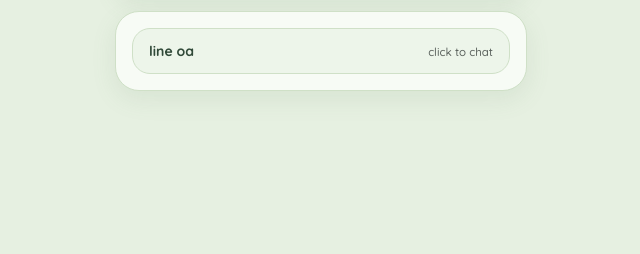
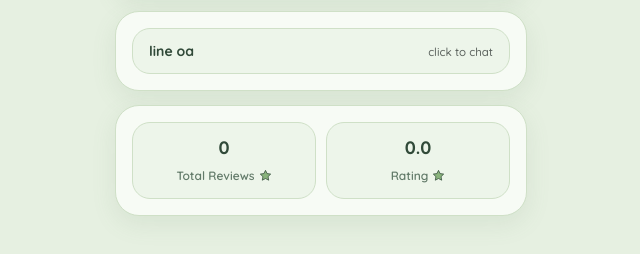
Before and after one commit to Luvselris/rinjang, a plain HTML site: page index.html in a window 1280 px wide. Shown: the part 338-592 px from the top of the page, without its empty margins (319-959 px from the left). Drawn offline with Linux system fonts and the light colour scheme; no server answers.

Commit message:
Update index.html

```diff
--- a/index.html
+++ b/index.html
@@ -171,6 +171,48 @@
       color: var(--ink-soft-black);
       text-align: right;
       flex-shrink: 0;
+    }
+
+    .home-stats-grid {
+      display: grid;
+      grid-template-columns: repeat(2, 1fr);
+      gap: 10px;
+    }
+
+    .home-stat-box {
+      background-color: var(--inner-green);
+      border: 1px solid var(--border-soft-green);
+      border-radius: 18px;
+      padding: 14px 10px;
+      text-align: center;
+      cursor: pointer;
+    }
+
+    .home-stat-num {
+      font-size: 18px;
+      font-weight: 700;
+      color: var(--ink-main);
+      line-height: 1.25;
+      margin-bottom: 4px;
+    }
+
+    .home-stat-label {
+      display: inline-flex;
+      align-items: center;
+      justify-content: center;
+      gap: 4px;
+      font-size: 12px;
+      font-weight: 600;
+      color: var(--ink-muted);
+    }
+
+    .stat-mini-star {
+      width: 13px;
+      height: 13px;
+      fill: var(--star-active);
+      stroke: var(--ink-main);
+      stroke-width: 1.4;
+      display: inline-block;
     }
 
     .section-heading {
@@ -435,6 +477,30 @@
           <span class="line-oa-hint">click to chat</span>
         </a>
       </div>
+
+      <div class="card">
+        <div class="home-stats-grid">
+          <div class="home-stat-box" onclick="switchTab('review')">
+            <div class="home-stat-num" id="homeTotalReviews">0</div>
+            <div class="home-stat-label">
+              <span>Total Reviews</span>
+              <svg class="stat-mini-star" viewBox="0 0 24 24" aria-hidden="true">
+                <polygon points="12 2.5 14.95 8.48 21.55 9.44 16.77 14.1 17.9 20.67 12 17.57 6.1 20.67 7.23 14.1 2.45 9.44 9.05 8.48 12 2.5"></polygon>
+              </svg>
+            </div>
+          </div>
+
+          <div class="home-stat-box" onclick="switchTab('review')">
+            <div class="home-stat-num" id="homeAvgRating">0.0</div>
+            <div class="home-stat-label">
+              <span>Rating</span>
+              <svg class="stat-mini-star" viewBox="0 0 24 24" aria-hidden="true">
+                <polygon points="12 2.5 14.95 8.48 21.55 9.44 16.77 14.1 17.9 20.67 12 17.57 6.1 20.67 7.23 14.1 2.45 9.44 9.05 8.48 12 2.5"></polygon>
+              </svg>
+            </div>
+          </div>
+        </div>
+      </div>
     </div>
 
     <!-- หน้า review -->
@@ -540,12 +606,27 @@
       renderStarPicker();
     }
 
+    function updateHomeReviewStats(list) {
+      const totalEl = document.getElementById("homeTotalReviews");
+      const ratingEl = document.getElementById("homeAvgRating");
+      if (!Array.isArray(list) || list.length === 0) {
+        totalEl.textContent = "0";
+        ratingEl.textContent = "0.0";
+        return;
+      }
+      const sum = list.reduce((acc, item) => acc + (Number(item.rating) || 5), 0);
+      const avg = (sum / list.length).toFixed(1);
+      totalEl.textContent = String(list.length);
+      ratingEl.textContent = avg;
+    }
+
     function renderReviewsSection(reviewData) {
       const rObj = reviewData || {};
       setOptionalText(document.getElementById("reviewDesc"), rObj.description || "");
 
       const list = Array.isArray(rObj.items) ? rObj.items : [];
       currentReviews = list;
+      updateHomeReviewStats(list);
 
       const summaryEl = document.getElementById("reviewSummary");
       const listEl = document.getElementById("reviewList");
```
